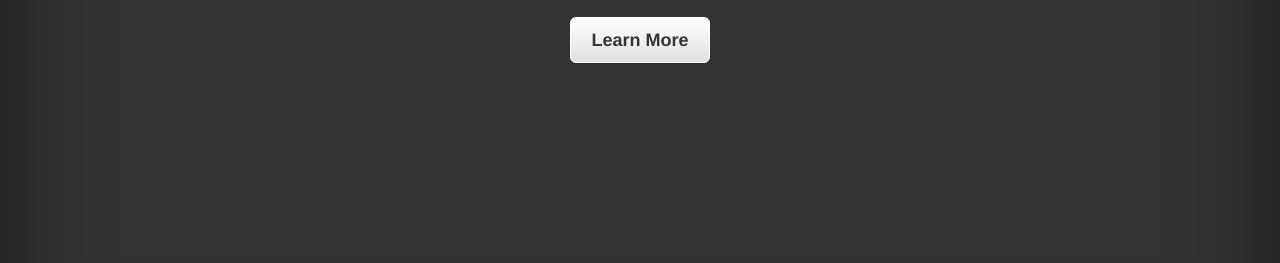
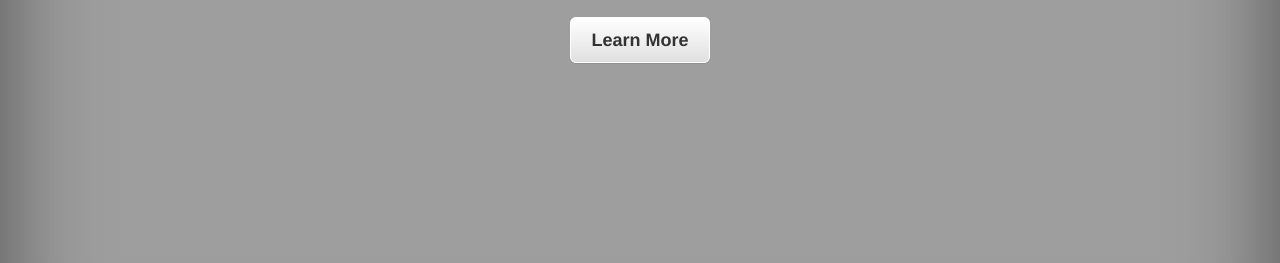
Before and after one commit to ShiftMedical/website, a website: page index.html in a window 1280 px wide. Shown: the part 424-687 px from the top of the page. Drawn offline with nearby package versions, Linux system fonts and the light colour scheme; the site is published under a folder, as on GitHub Pages, so addresses that start at the root find nothing.

Commit message:
Fixed background image location for gh-pages

```diff
--- a/stylesheets/style.css
+++ b/stylesheets/style.css
@@ -37,7 +37,7 @@ body {
 
 #bigscreen {
 	/*background: url(images/bg.jpg) no-repeat center center fixed; */
-	background: url(/images/unsplash/photo-1428342319217-5fdaf6d7898e.jpeg) no-repeat center center fixed;
+	background: url(../images/unsplash/photo-1428342319217-5fdaf6d7898e.jpeg) no-repeat center center fixed;
 	-webkit-background-size: cover;
 	-moz-background-size: cover;
 	-o-background-size: cover;
```
